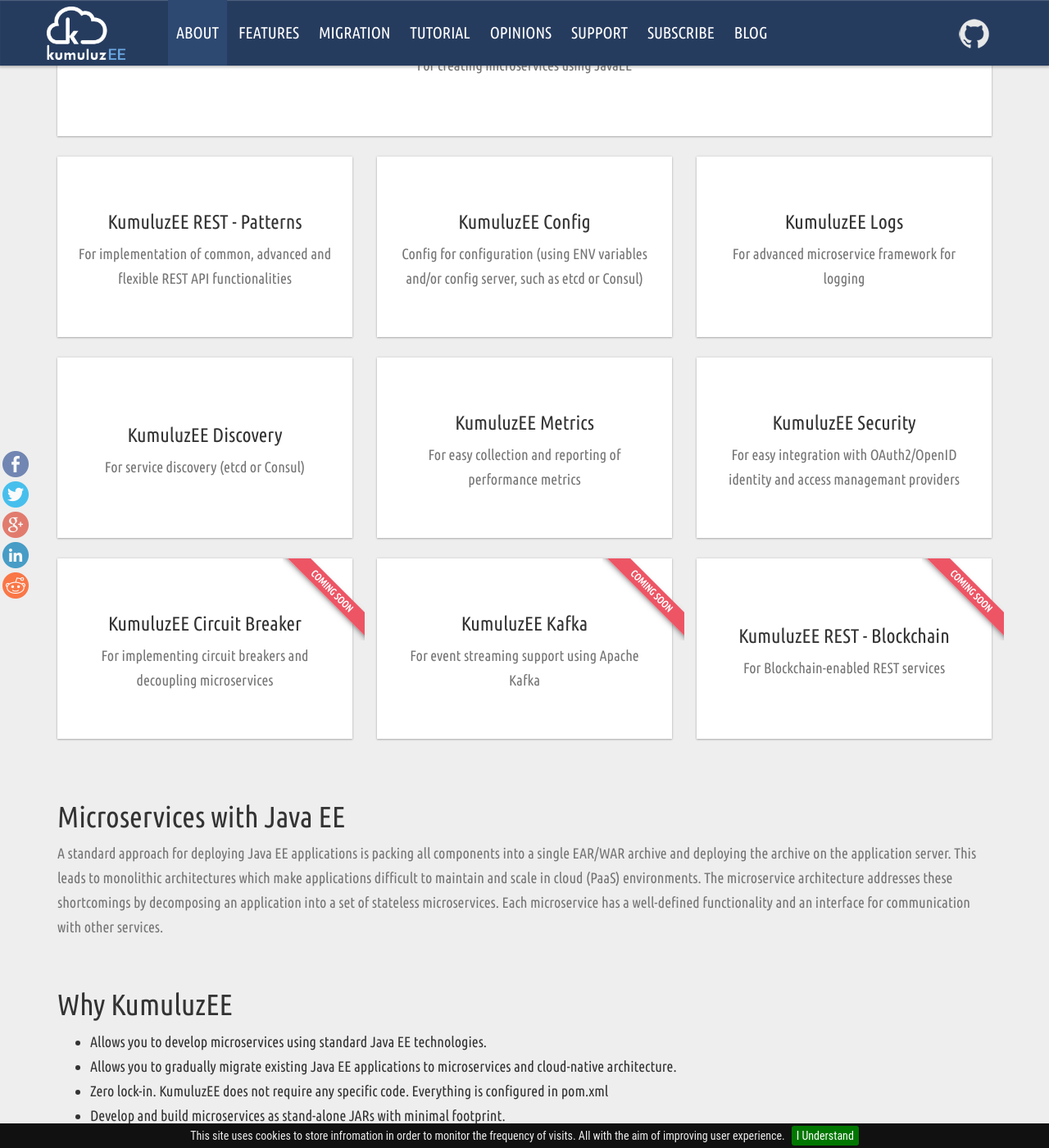
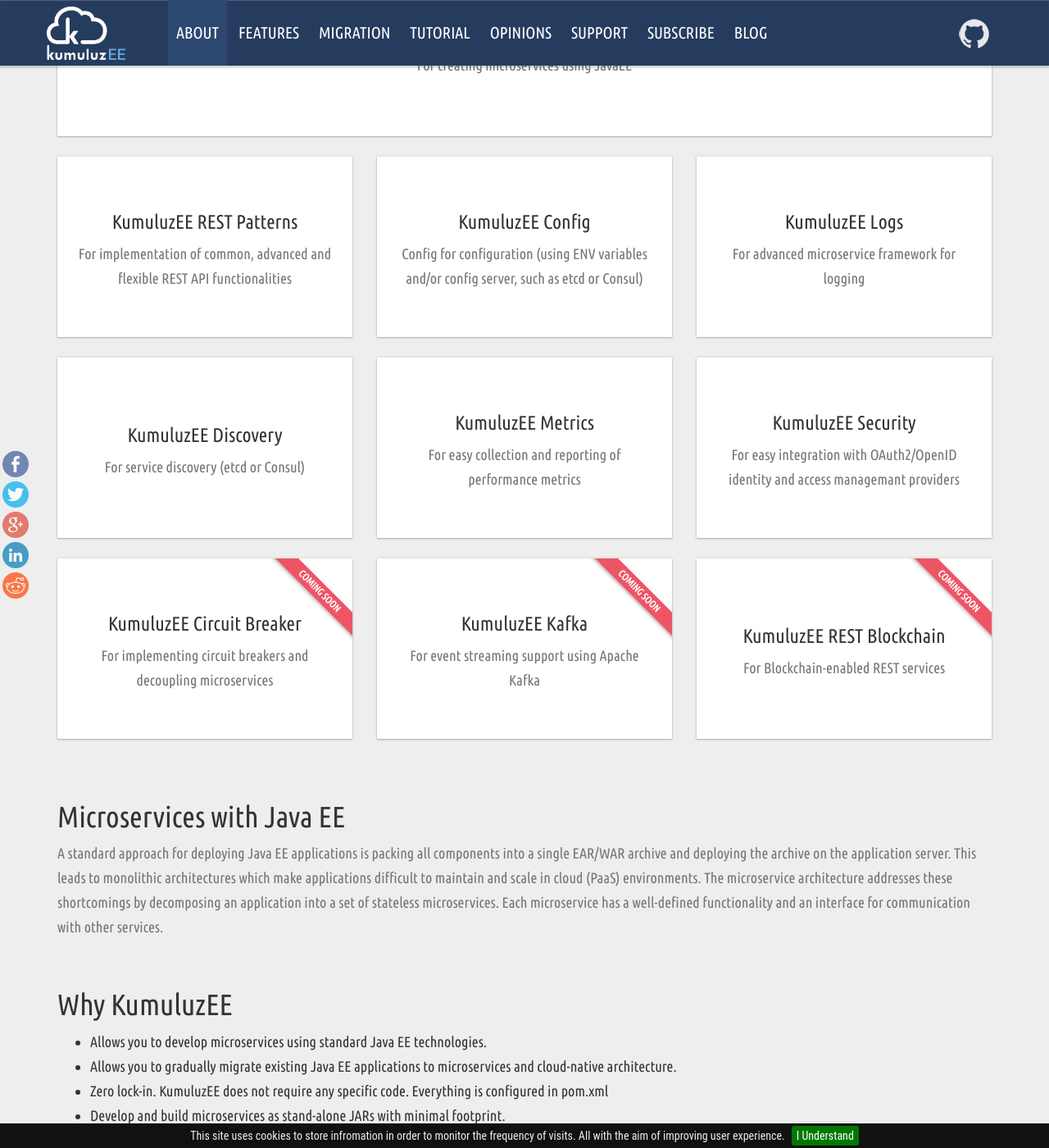
Before and after one commit to kumuluz/ee.kumuluz.com, a Jekyll site: the page built from index.html, in a window 1280 px wide and 1400 px high, scrolled down 2002 px. Shown: the whole window at 82% size. Built offline with Jekyll 4.4.1, drawn with Linux system fonts in a browser that asks for light colours; nearby versions of some CDN libraries; comment, search, counter and statistics services are not loaded.

Commit message:
text, design fixes

```diff
--- a/_sass/_layout.scss
+++ b/_sass/_layout.scss
@@ -543,7 +543,7 @@
     height: 100px;
     overflow: hidden;
     position: absolute;
-    right: 0;
+    right: 15px;
     text-align: right;
     top: 0;
     width: 100px;
@@ -552,7 +552,7 @@
 
 .ribbon span {
     background: rgba(0, 0, 0, 0) linear-gradient(#ed5565 0%, #ed5565 100%) repeat scroll 0 0;
-    box-shadow: 0 3px 10px -5px black;
+    box-shadow: 0 3px 7px -5px black;
     color: #fff;
     display: block;
     font-size: 12px;
--- a/index.html
+++ b/index.html
@@ -84,7 +84,7 @@
                       <div class="col-xs-12 col-sm-6 col-md-6 col-lg-4">
                           <div class="block" style="min-height:220px">
                               <div>
-                                  <h3><span data-i18n="structure.patterns.title">KumuluzEE REST - Patterns</span></h3>
+                                  <h3><span data-i18n="structure.patterns.title">KumuluzEE REST Patterns</span></h3>
                                   <p><span data-i18n="structure.patterns.description">For implementation of common, advanced and flexible REST API functionalities</span></p>
                               </div>
                           </div>
@@ -150,7 +150,7 @@
                       <div class="col-xs-12 col-sm-6 col-md-6 col-lg-4">
                           <div class="block" style="min-height:220px" style="position:relative; overflow: hidden;">
                               <div>
-                                  <h3><span data-i18n="structure.blockchain.title">KumuluzEE REST - Blockchain</span></h3>
+                                  <h3><span data-i18n="structure.blockchain.title">KumuluzEE REST Blockchain</span></h3>
                                   <p><span data-i18n="structure.blockchain.description">For Blockchain-enabled REST services</span></p>
                                   <div class="ribbon"><span data-i18n="comingSoon">Coming soon</span></div>
                               </div>
```
